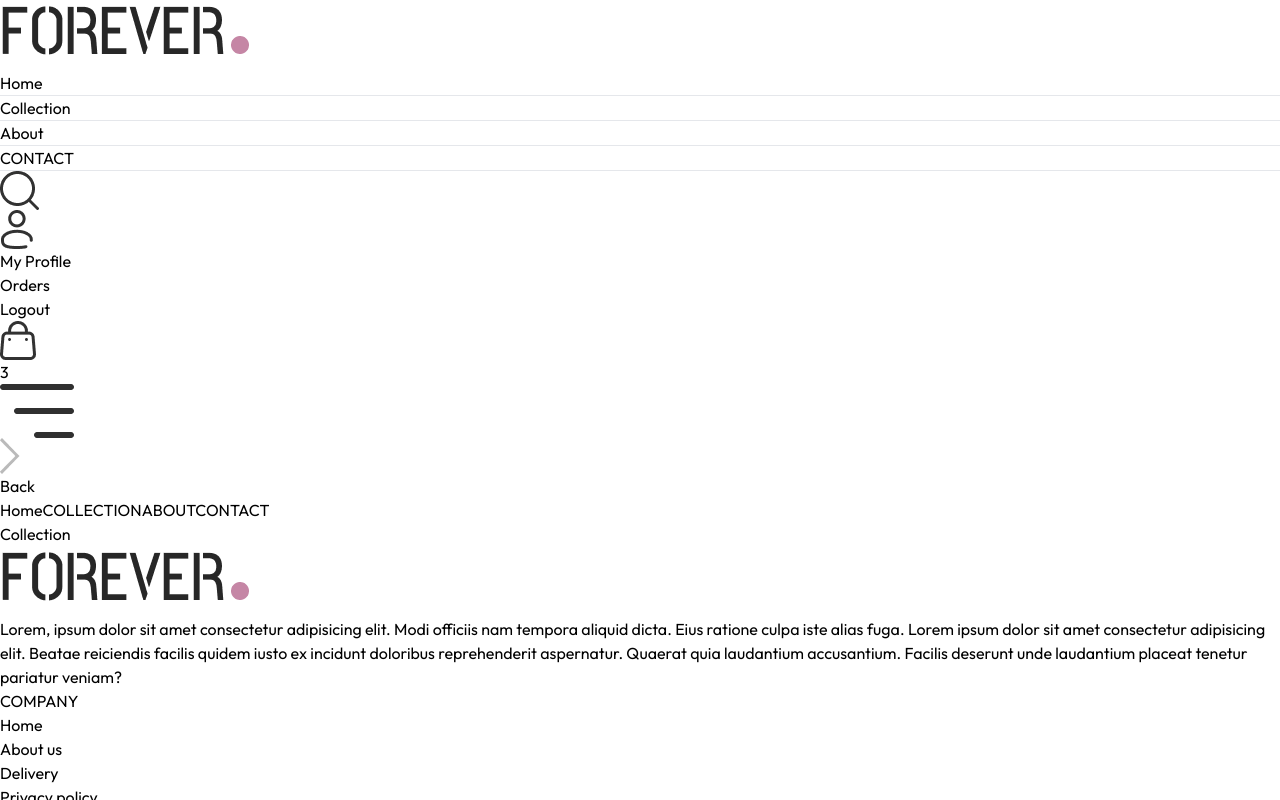
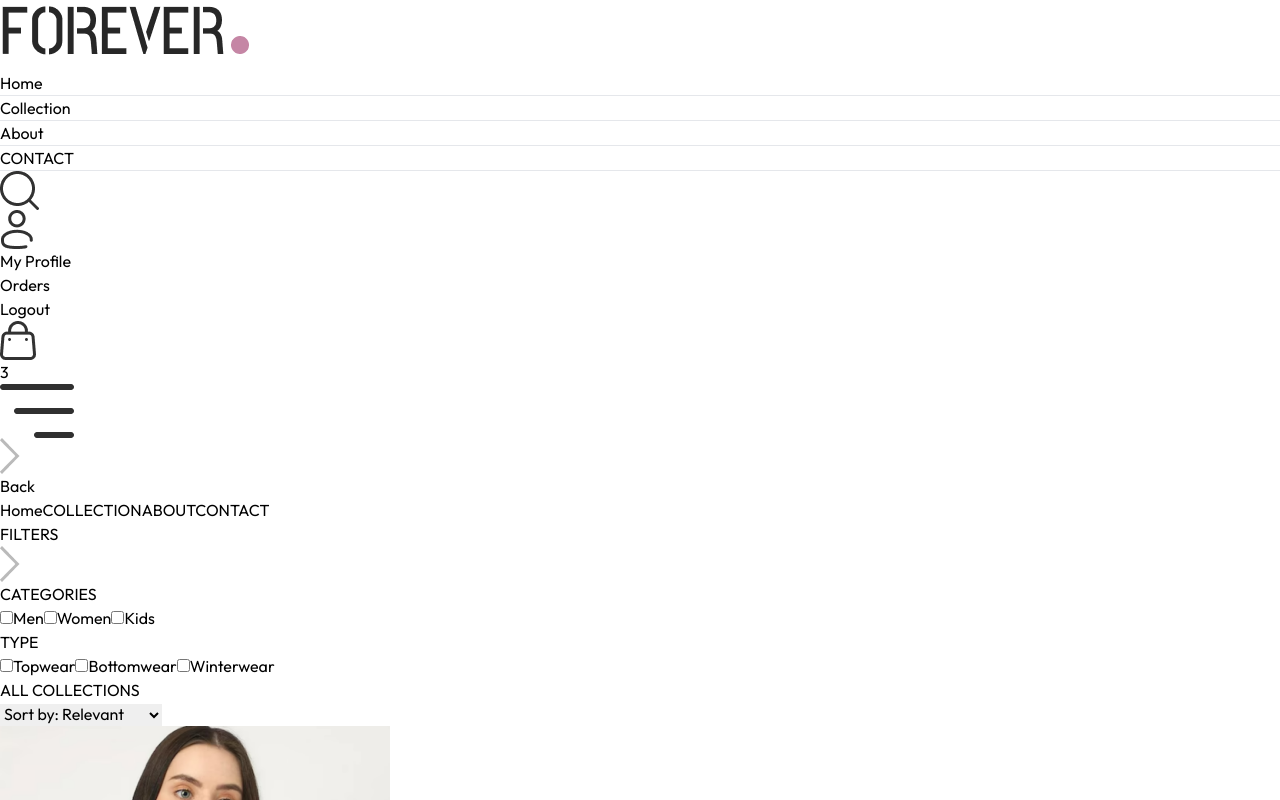
Before and after one commit to pradyumn8/E-commerce, a React (Vite) app in the folder frontend/: page /collection in a window 1280 px wide. Shown: the top 800 px of the page. Built offline with nearby package versions, Linux system fonts and the light colour scheme.

Commit message:
caterory and search icon integration on colleciton page

```diff
--- a/frontend/src/App.jsx
+++ b/frontend/src/App.jsx
@@ -11,11 +11,13 @@
 import Orders from './pages/Orders'
 import Navbar from './components/Navbar'
 import Footer from './components/Footer'
+import SearchBar from './components/SearchBar'
 
 const App = () => {
   return (
     <div className='px-4 sm:px-[5vw] md:px-[7vw] lg:px-[9vw]'>
       <Navbar/>
+      <SearchBar/>
       <Routes>
         <Route path='/' element={<Home/>}/>
         <Route path='/collection' element={<Collection/>}/>
--- a/frontend/src/components/Navbar.jsx
+++ b/frontend/src/components/Navbar.jsx
@@ -1,10 +1,12 @@
-import React, { useState } from 'react'
+import React, { useContext, useState } from 'react'
 import {assets} from '../assets/assets'
 import { Link, NavLink } from 'react-router-dom'
+import { ShopContext } from '../context/ShopContext'
 
 
 const Navbar = () => {
     const [visible, setVisible] = useState(true)
+    const {setShowSearch} = useContext(ShopContext)
   return (
     <div className='flex items-center justify-between py-5 font-medium'>
         <Link to='/'><img src={assets.logo} className='w-36' alt="" /></Link>
@@ -32,7 +34,7 @@
         </NavLink>
         </ul>
         <div className="flex items-center gap-6">
-            <img src={assets.search_icon} className='w-5 cursor-pointer' alt="" />
+            <img onClick={()=>setShowSearch(true)} src={assets.search_icon} className='w-5 cursor-pointer' alt="" />
 
             <div className="group relative">
             <img src={assets.profile_icon} className='w-5 cursor-pointer' alt="" />
--- /dev/null
+++ b/frontend/src/components/SearchBar.jsx
@@ -0,0 +1,30 @@
+import React, { useContext, useEffect, useState } from 'react'
+import { assets } from '../assets/assets';
+import { ShopContext } from '../context/ShopContext';
+import { useLocation } from 'react-router-dom';
+
+const SearchBar = () => {
+    const {search,setSearch,showSearch,setShowSearch} = useContext(ShopContext);
+    const location = useLocation();
+    const [visible,setVisible]= useState(false)
+
+    useEffect(()=>{
+        if(location.pathname.includes('collection')){
+            setVisible(true)
+        } else {
+            setVisible(false)
+        }
+    },[location])
+
+  return showSearch &&  visible ? (
+    <div className='border-t border-b bg-gray-50 text-center'>
+        <div className="inline-flex items-center justify-center border border-gray-400 px-5 py-2 my-5 mx-3 rounded-full w-3/4 sm:w-1/2">
+        <input value={search} onChange={(e)=>setSearch(e.target.value)} className='flex-1 outline-none bg-inherit text-sm' type="text" placeholder='Search' />
+        <img className='w-4' src={assets.search_icon} alt="" />
+        </div>
+        <img onClick={()=>setShowSearch(false)} className='inline w-3 cursor-pointer' src={assets.cross_icon} alt="" />
+    </div>
+  ) : null
+}
+
+export default SearchBar
--- a/frontend/src/context/ShopContext.jsx
+++ b/frontend/src/context/ShopContext.jsx
@@ -1,4 +1,4 @@
-import { createContext } from "react";
+import { createContext, useState } from "react";
 import { products } from '../assets/assets';
 
 export const ShopContext = createContext();
@@ -6,11 +6,17 @@
 const ShopContextProvider = (props) => {
     const currency = '$';
     const delivery_fee = 10;
+    const [search,setSearch] = useState('');
+    const [showSearch,setShowSearch] = useState(false)
 
     const value = {
         products,
         currency,
-        delivery_fee
+        delivery_fee,
+        search,
+        setSearch,
+        showSearch,
+        setShowSearch
     };
 
     return (
--- a/frontend/src/pages/Collection.jsx
+++ b/frontend/src/pages/Collection.jsx
@@ -1,9 +1,138 @@
-import React from 'react'
+import React, { useContext, useState, useEffect } from 'react';
+import { ShopContext } from '../context/ShopContext';
+import { assets } from '../assets/assets';
+import Title from '../components/Title';
+import ProductItem from '../components/ProductItem';
 
 const Collection = () => {
+  const { products, search, showSearch } = useContext(ShopContext);
+  const [showFilter, setShowFilter] = useState(false);
+  const [filterProducts, setFilterProducts] = useState(products);
+  const [selectedCategories, setSelectedCategories] = useState([]);
+  const [selectedTypes, setSelectedTypes] = useState([]);
+
+  useEffect(() => {
+    // Filter products based on search, selected categories, and types
+    const filtered = products.filter((product) => {
+      const categoryMatch =
+        selectedCategories.length === 0 || selectedCategories.includes(product.category);
+      const typeMatch =
+        selectedTypes.length === 0 || selectedTypes.includes(product.type);
+      const searchMatch =
+        product.name.toLowerCase().includes(search.toLowerCase());
+
+      return categoryMatch && typeMatch && searchMatch;
+    });
+
+    setFilterProducts(filtered);
+  }, [selectedCategories, selectedTypes, products, search]); // Watch for changes in search
+
+  const handleCategoryChange = (e) => {
+    const { value, checked } = e.target;
+    setSelectedCategories((prev) =>
+      checked ? [...prev, value] : prev.filter((item) => item !== value)
+    );
+  };
+
+  const handleTypeChange = (e) => {
+    const { value, checked } = e.target;
+    setSelectedTypes((prev) =>
+      checked ? [...prev, value] : prev.filter((item) => item !== value)
+    );
+  };
+
   return (
-    <div>Collection</div>
-  )
-}
+    <div className="flex flex-col sm:flex-row gap-1 sm:gap-10 pt-10 border-t">
+      {/* Filter Options */}
+      <div className="min-w-60">
+        <p
+          onClick={() => setShowFilter(!showFilter)}
+          className="my-2 text-xl flex items-center cursor-pointer gap-2"
+        >
+          FILTERS
+        </p>
+        <img
+          className={`h-3 sm:hidden ${showFilter ? 'rotate-90' : ''}`}
+          src={assets.dropdown_icon}
+          alt="dropdown"
+        />
 
-export default Collection
+        {/* Category Filter */}
+        <div className={`border border-gray-300 pl-5 py-3 mt-6 ${showFilter ? '' : 'hidden'} sm:block`}>
+          <p className="mb-3 text-sm font-medium">CATEGORIES</p>
+          <div className="flex flex-col gap-2 text-sm font-light text-gray-700">
+            {['Men', 'Women', 'Kids'].map((category) => (
+              <label key={category} className="flex gap-2">
+                <input
+                  className="w-3"
+                  type="checkbox"
+                  value={category}
+                  onChange={handleCategoryChange}
+                />
+                {category}
+              </label>
+            ))}
+          </div>
+        </div>
+
+        {/* Subcategory Filter */}
+        <div className={`border border-gray-300 pl-5 py-3 mt-5 ${showFilter ? '' : 'hidden'} sm:block`}>
+          <p className="mb-3 text-sm font-medium">TYPE</p>
+          <div className="flex flex-col gap-2 text-sm font-light text-gray-700">
+            {['Topwear', 'Bottomwear', 'Winterwear'].map((type) => (
+              <label key={type} className="flex gap-2">
+                <input
+                  className="w-3"
+                  type="checkbox"
+                  value={type}
+                  onChange={handleTypeChange}
+                />
+                {type}
+              </label>
+            ))}
+          </div>
+        </div>
+      </div>
+
+      {/* Product Display */}
+      <div className="flex-1">
+        <div className="flex justify-between text-base sm:text-2xl mb-4">
+          <Title text1={'ALL'} text2={'COLLECTIONS'} />
+
+          {/* Sort Option */}
+          <select
+            className="border-2 border-gray-300 text-sm px-2"
+            onChange={(e) => {
+              const sortOption = e.target.value;
+              const sortedProducts = [...filterProducts].sort((a, b) => {
+                if (sortOption === 'low-high') return a.price - b.price;
+                if (sortOption === 'high-low') return b.price - a.price;
+                return 0; // Default: no sorting
+              });
+              setFilterProducts(sortedProducts);
+            }}
+          >
+            <option value="relavent">Sort by: Relevant</option>
+            <option value="low-high">Sort by: Low to High</option>
+            <option value="high-low">Sort by: High to Low</option>
+          </select>
+        </div>
+
+        {/* Map Products */}
+        <div className="grid grid-cols-2 md:grid-cols-3 lg:grid-cols-4 gap-4 gap-y-6">
+          {filterProducts.map((item, index) => (
+            <ProductItem
+              key={index}
+              name={item.name}
+              id={item._id}
+              price={item.price}
+              image={item.image}
+            />
+          ))}
+        </div>
+      </div>
+    </div>
+  );
+};
+
+export default Collection;
--- a/frontend/src/pages/Product.jsx
+++ b/frontend/src/pages/Product.jsx
@@ -1,8 +1,13 @@
 import React from 'react'
+import { useParams } from 'react-router-dom'
 
 const Product = () => {
+
+
   return (
-    <div>Product</div>
+    <div>
+
+    </div>
   )
 }
 
```
